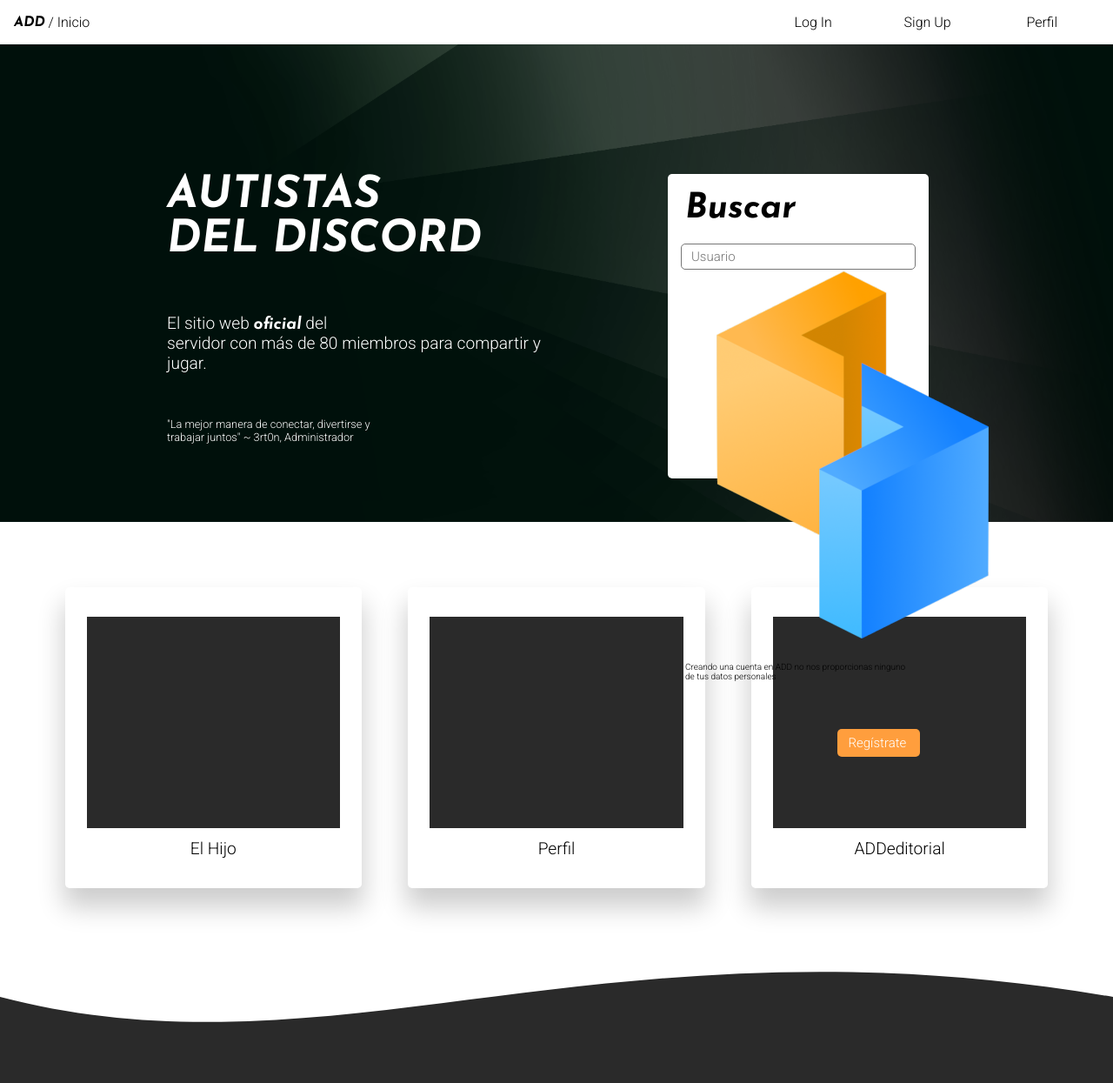
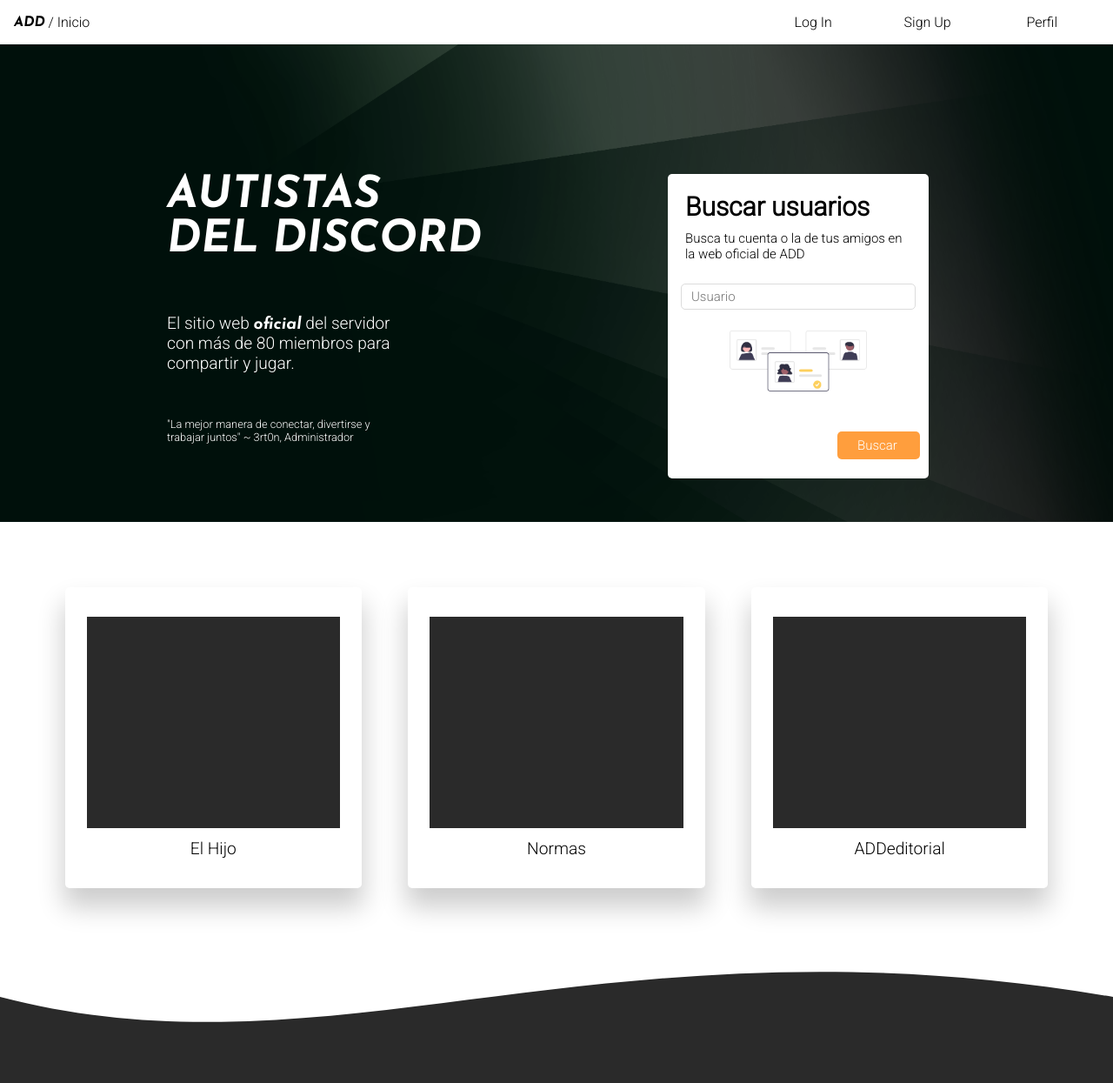
Before and after one commit to ErtonDev/add-web, a Flask app: page / in a window 1280 px wide. Shown: the top 1245 px of the page at 87% size. Run offline with Flask 2, Linux system fonts and the light colour scheme.

Commit message:
web updates

```diff
--- a/web/static/styles.css
+++ b/web/static/styles.css
@@ -13,6 +13,13 @@
   font-size: 100px;
   color: black;
 
+}
+.lg{
+  position: absolute;
+  font-size: 1,5vw;
+  color: black;
+  top: 200px;
+  left: 20px;
 }
 /*HEADER*//*HEADER*//*HEADER*/
 header {
@@ -101,14 +108,17 @@
 #reg-title{
   margin: 20px;
   margin-bottom: 0px;
-  font-size: 40px;
+  font-size: 30px;
+  font-family: 'Roboto', sans-serif;
 }
 .cl-input{
   border-radius: 5px;
   border-style: solid;
+  border-color: #DCDCDC;
   border-width: 1px;
-  margin-top: 20px;
+  margin-top: 5px;
   margin-left:15px;
+  margin-bottom: 10px;
   width: 90%;
   height:30px;
   font-size: 15px;
@@ -116,12 +126,21 @@
 }
 #reg-text{
   margin: 20px;
-  font-size: 10px;
+  margin-top: 10px;
+  font-size: 15px;
   font-family: 'Roboto', sans-serif;
+}
+#img-buscar{
+  width: 200px;
+  height: 110px;
+  margin: auto;
+  background: url(search-img.png);
+  background-size: contain;
+  background-repeat: no-repeat;
 }
 #but-reg{
   position: absolute;
-  margin-top: 35px;
+  margin-top: 20px;
   margin-left: 195px;
   width: 95px;
   height: 32px;
@@ -136,7 +155,7 @@
   font-family: 'Roboto', sans-serif;
   font-size: 15px;
   color: white;
-  margin:12.5px;
+  margin:23px;
   margin-top: 7px;
 }
 /*FRONT*//*FRONT*//*FRONT*/
@@ -250,8 +269,6 @@
 }
 /*CONTAINER2*//*CONTAINER2*//*CONTAINER2*/
 
-
-
 /*ANIMATIONS*//*ANIMATIONS*//*ANIMATIONS*/
 
 /*BLOQUE-ELHIJO*/
--- a/web/templates/index.html
+++ b/web/templates/index.html
@@ -28,18 +28,18 @@
     <div id="front">
       <div id="front-left">
         <h1 id="AuDeDi-Front"><b>AUTISTAS<br>DEL DISCORD</b></h1>
-        <p id="desc1-front">El sitio web <b>oficial</b> del<br>servidor con más de 80 miembros para compartir y<br>jugar.</p>
+        <p id="desc1-front">El sitio web <b>oficial</b> del servidor<br>con más de 80 miembros para<br>compartir y jugar.</p>
         <p id="desc2-front">"La mejor manera de conectar, divertirse y<br>trabajar juntos" ~ 3rt0n, Administrador
       </div>
       <div id="front-right">
         <div id="front-panel">
-          <h1 id="reg-title">Buscar</h1>
+          <h1 id="reg-title">Buscar usuarios</h1>
+          <p id="reg-text">Busca tu cuenta o la de tus amigos en la web oficial de ADD</p>
           <form method="POST">
             <input class="cl-input" type="submint" name="reg-user" placeholder="   Usuario">
           </form>
-          <img src="/../resources/elhijologo.png" alt="">
-          <p id="reg-text">Creando una cuenta en ADD no nos proporcionas ninguno de tus datos personales</p>
-          <div id="but-reg" type="button" name="button-reg"><p id="let-reg-but">Regístrate</p></div>
+          <p id="img-buscar" class="imglogo"></p>
+          <div id="but-reg" type="button" name="button-reg"><p id="let-reg-but">Buscar</p></div>
         </div>
       </div>
     </div>
@@ -51,7 +51,7 @@
       </button>
       <button onclick="location.href='/profile'" id="bloque-perfil" class="bloque">
         <p id="bloque-img" class="bloque-elements"></p>
-        <p id="bloque-letter" class="bloque-elements">Perfil</p>
+        <p id="bloque-letter" class="bloque-elements">Normas</p>
       </button>
       <button onclick="location.href='/library'" id="bloque-addeditorial" class="bloque">
         <p id="bloque-img" class="bloque-elements"></p>
```
Also changed, not shown: web/templates/bot.html (+2 -7 lines), web/static/elhijologo.png (added), web/static/search-img.png (added).
